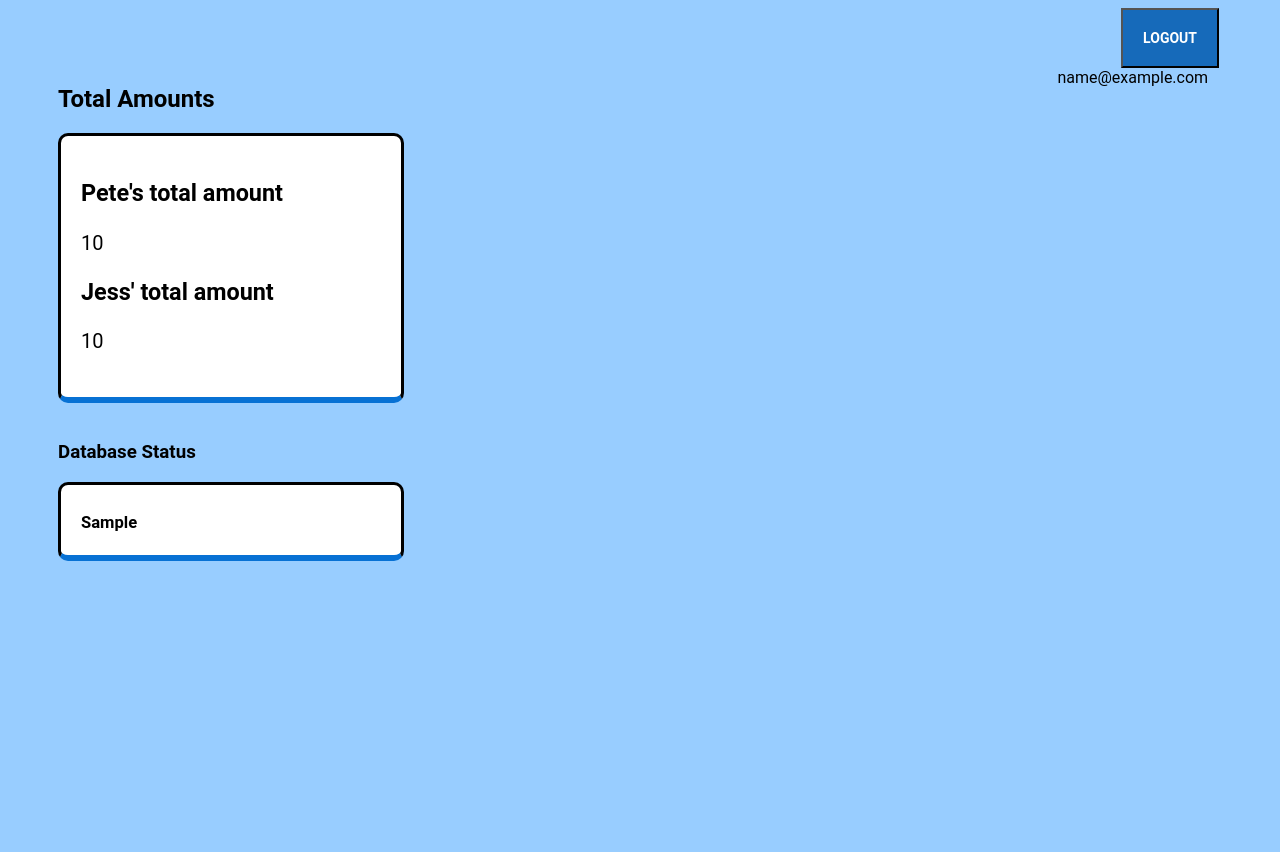
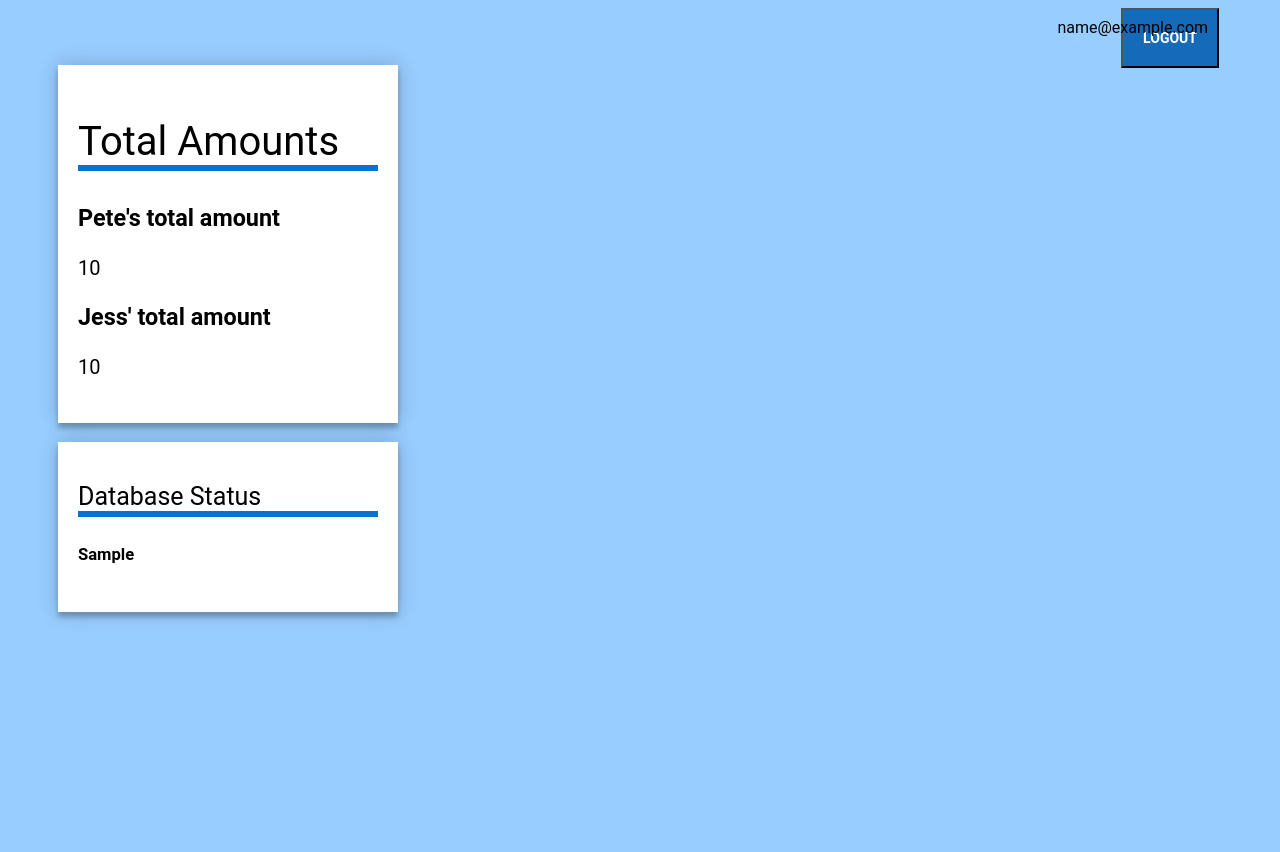
Before and after one commit to pkurjanowicz/capitaloneproject, a Flask app: template templates/totals.html in a window 1280 px wide. Shown: the top 852 px of the page. Run offline with Flask 2, Linux system fonts and the light colour scheme; the visitor is signed in with stand-in values (Sample User, id 1); tables that the repository leaves empty hold one stand-in row (values such as "Sample post"); the template is opened without the code that fills it: most values are stand-ins (such as "Sample title", 1, 10 or a date in 2020); parts of the project's set-up code (start-up, migrations or seed data) failed here and were passed over.

Commit message:
fixed nav bar

```diff
--- a/static/stylesheet.css
+++ b/static/stylesheet.css
@@ -51,22 +51,16 @@ form input[type='text'] {
     text-decoration: none;
     font-weight:bold;
     font-size:20px;
+    padding: 0 0 30px
 }
-
-.navbar_right {
-    font-family: "Roboto", sans-serif;
+.navbar_logout{
     float: right;
-    color: #FFFFFF;
-    text-transform: uppercase;
-    top: 0;
-    cursor: pointer;
-    text-decoration: none;
 }
 
 .user_name {
     float: right;
     position: relative;
-    top: 60px;
+    top: 10px;
     left: 90px;
     border-radius: 10px;
 }
@@ -129,20 +123,28 @@ body, html {
     font:20px "Roboto", sans-serif;
     padding: 20px;
     max-width: 300px;
-    border-style: solid;
+    background-color: white;
+    box-shadow: 0 0 20px 0 rgba(0, 0, 0, 0.2), 0 5px 5px 0 rgba(0, 0, 0, 0.24);
+}
+
+.table-amount h2 {
+    font:40px "Roboto", sans-serif;
+    max-width: 300px;
     border-bottom: 6px solid #0771D4;
     background-color: white;
-    border-radius: 10px;
 }
 .table-made {
     font:20px "Roboto", sans-serif;
-    padding: 0px 20px 60px;
+    padding: 20px;
     max-width: 300px;
-    max-height: 10px;
-    border-style: solid;
+    background-color: white;
+    box-shadow: 0 0 20px 0 rgba(0, 0, 0, 0.2), 0 5px 5px 0 rgba(0, 0, 0, 0.24);
+}
+.table-made h2 {
+    font:25px "Roboto", sans-serif;
+    max-width: 300px;
     border-bottom: 6px solid #0771D4;
     background-color: white;
-    border-radius: 10px;
 }
 .container_table {
     width:1500px;
--- a/templates/base.html
+++ b/templates/base.html
@@ -26,14 +26,11 @@
                     <input type="submit" value="Current Data" class="navbar_buttons"/>
                 </form>
             </a>
-        </div>
+
             {% endif %}
         {% endif %}
-
-
-        <div class="navbar_right">
             {% if 'user' in session and login != 1 %}
-            <a>
+            <a class="navbar_logout">
                 <form action="/logout" method="GET" >
                     <input type="submit" value="logout" class="navbar_buttons" />
                 </form>
--- a/templates/totals.html
+++ b/templates/totals.html
@@ -2,13 +2,14 @@
 
 {% block content %}
 <br><br><br>
-        <h2>Total Amounts</h2>
+
         <div class="table-amount">
+            <h2>Total Amounts</h2>
             <h3>Pete's total amount</h3>{{pete_amount}}<br>
             <h3>Jess' total amount</h3>{{jess_amount}}<br><br>
         </div><br>
-        <h3>Database Status</h3>
         <div class="table-made">
-        <h5>{{ table_made }}</h5>
+            <h2>Database Status</h2>
+            <h5>{{ table_made }}</h5>
         </div>
 {% endblock %}
```
